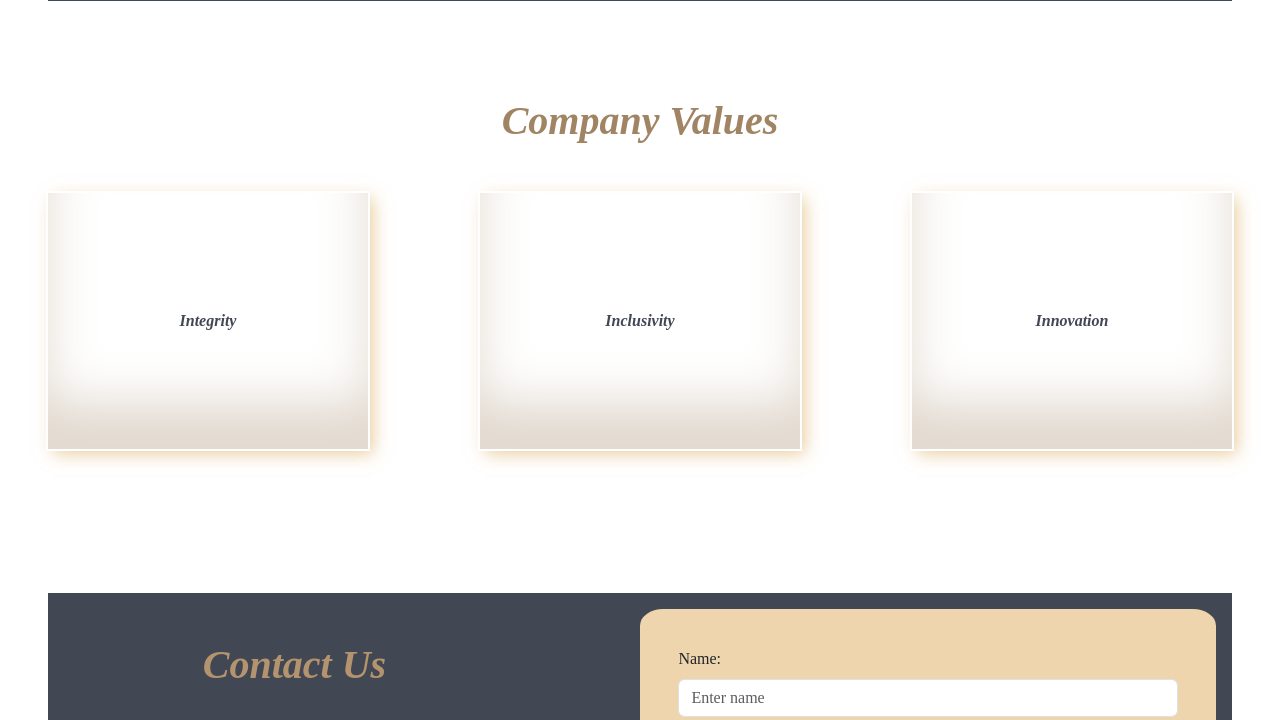
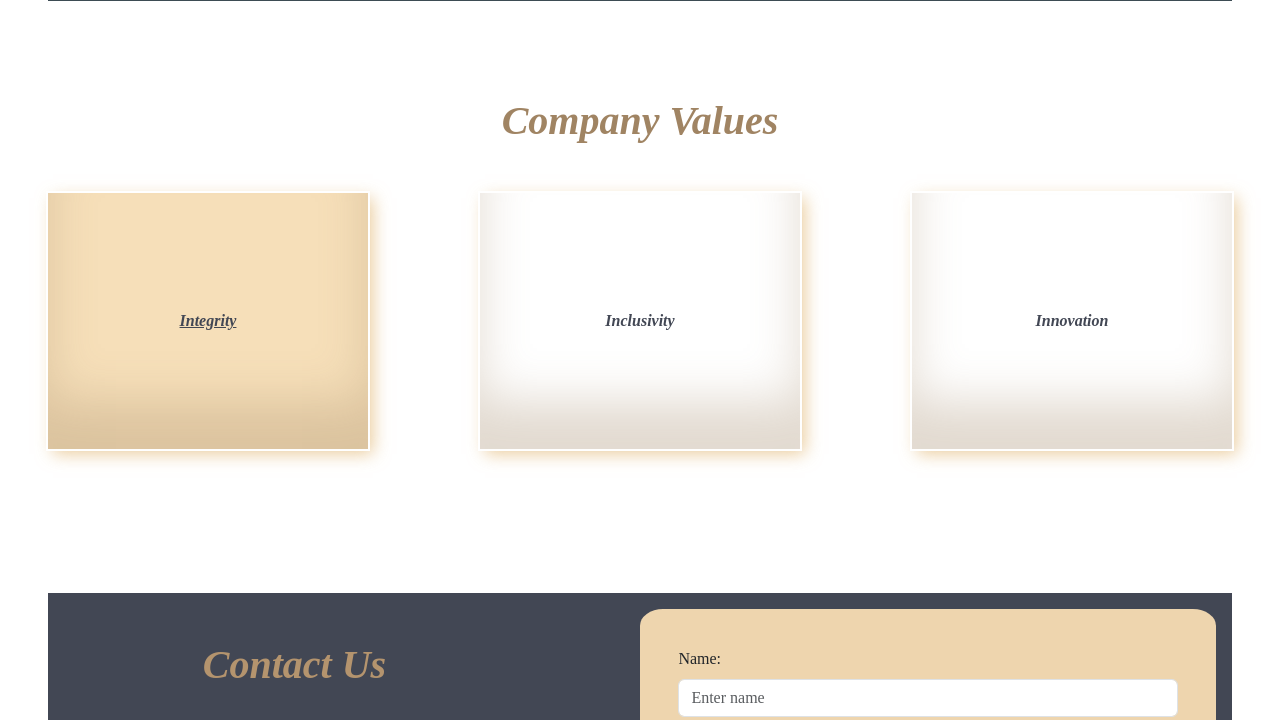
Before and after one commit to tulip-git/Gelos2024_M, a plain HTML site: page index.html in a window 1280 px wide. In both pictures the pointer is over the element "Integrity". Shown: the part 1406-2126 px from the top of the page. Drawn offline with Linux system fonts and the light colour scheme.

Commit message:
oversquar

```diff
--- a/css/index.css
+++ b/css/index.css
@@ -270,6 +270,10 @@ header {
   font-style: normal !important;
   font-weight: normal !important;
   display: none;
+}
+.overSquar:hover{
+  background-color: rgba(235, 180, 94, 0.43);
+  text-decoration: underline;
 }
 /*sec Fourth*/
 .mainFourth {
```
